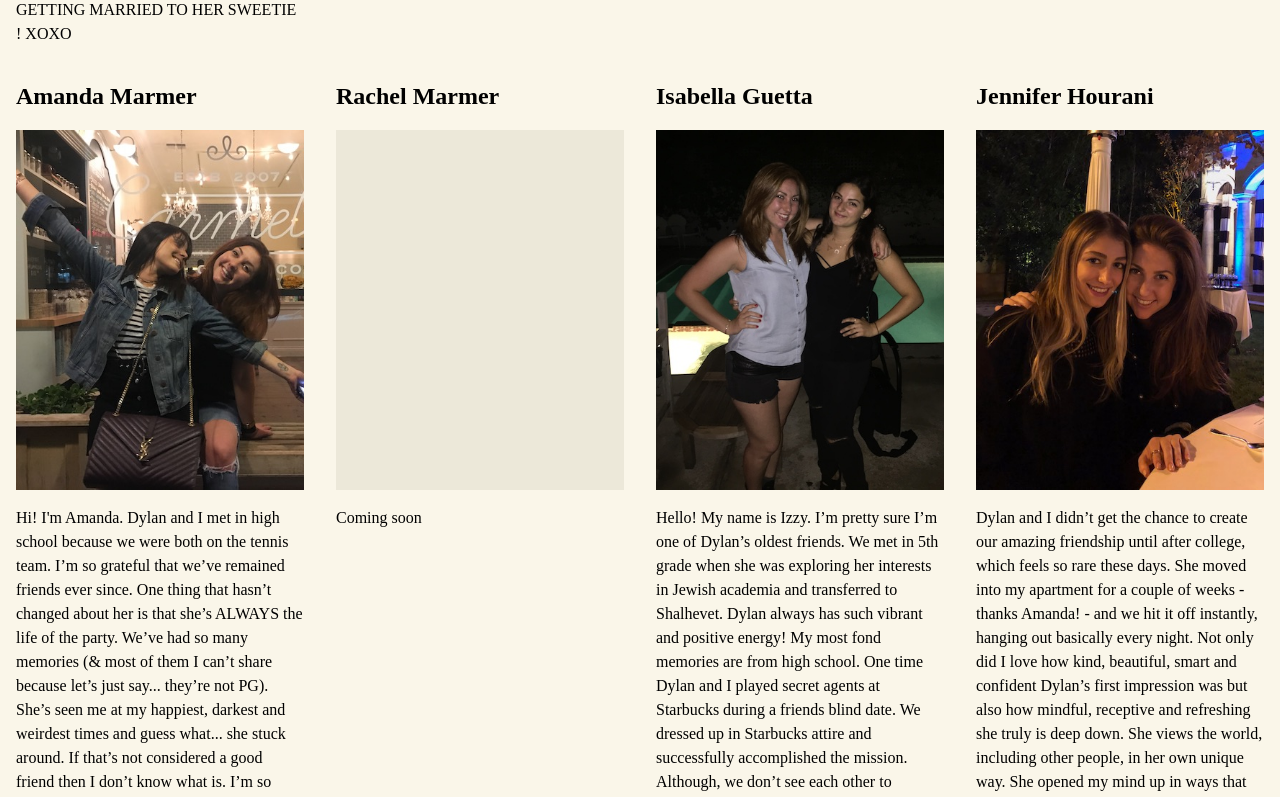
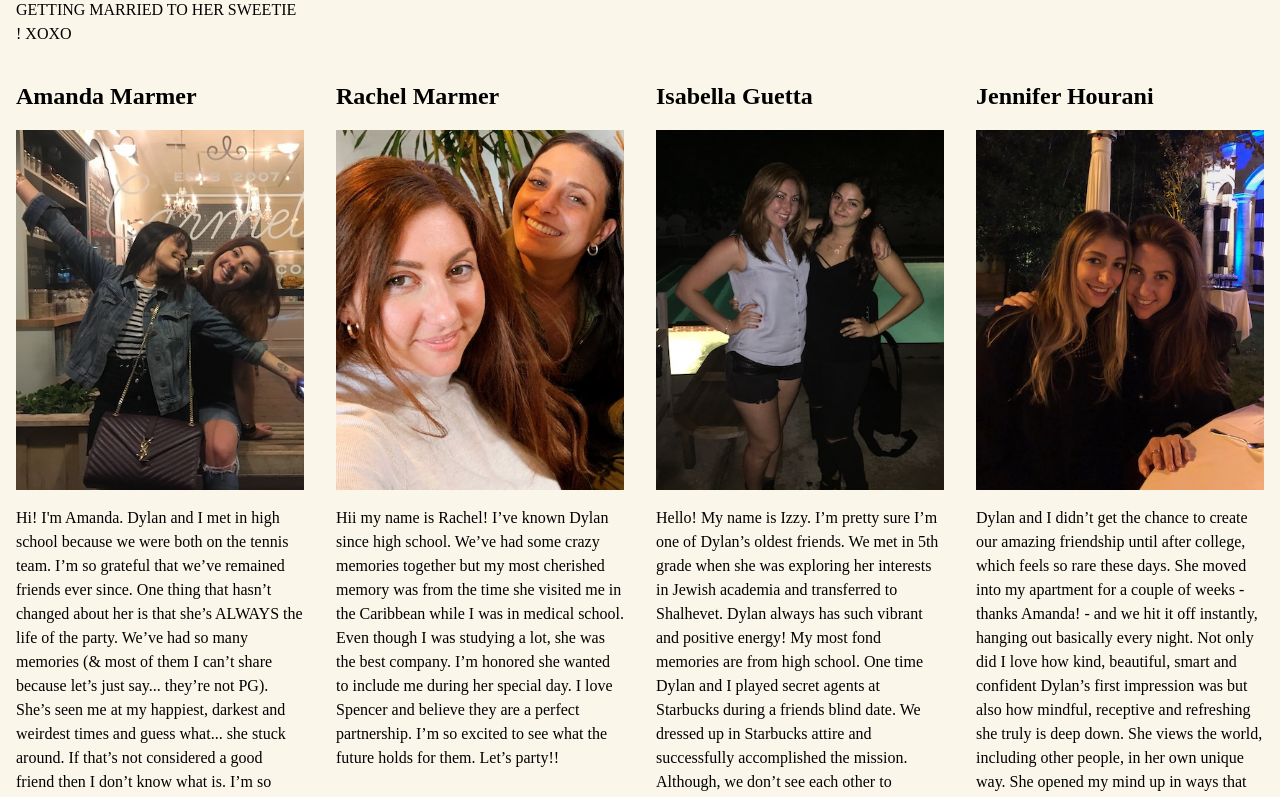
Before and after one commit to netspencer/dylanandspencer.wedding, a Next.js app: page /party in a window 1280 px wide. Shown: the part 1260-2057 px from the top of the page. Built offline with nearby package versions, Linux system fonts and the light colour scheme.

Commit message:
Add bio + photo for Rachel Marmer

```diff
--- a/components/WeddingParty.tsx
+++ b/components/WeddingParty.tsx
@@ -36,7 +36,11 @@ Quite frankly, Spen, I’m jealous."
         image="/people/amanda-marmer.jpg"
         bio="Hi! I'm Amanda. Dylan and I met in high school because we were both on the tennis team. I’m so grateful that we’ve remained friends ever since. One thing that hasn’t changed about her is that she’s ALWAYS the life of the party. We’ve had so many memories (& most of them I can’t share because let’s just say... they’re not PG). She’s seen me at my happiest, darkest and weirdest times and guess what... she stuck around. If that’s not considered a good friend then I don’t know what is. I’m so excited to welcome Spencer into the family and can’t wait for them to pop out babies. I love you Dylan and Spencer !!"
       />
-      <PartyMemberBio name="Rachel Marmer" bio="Coming soon" />
+      <PartyMemberBio
+        name="Rachel Marmer"
+        image="/people/rachel-marmer.jpg"
+        bio="Hii my name is Rachel! I’ve known Dylan since high school. We’ve had some crazy memories together but my most cherished memory was from the time she visited me in the Caribbean while I was in medical school. Even though I was studying a lot, she was the best company. I’m honored she wanted to include me during her special day. I love Spencer and believe they are a perfect partnership. I’m so excited to see what the future holds for them. Let’s party!!"
+      />
       <PartyMemberBio
         name="Isabella Guetta"
         image="/people/isabella-guetta.jpg"
```
Also changed, not shown: public/people/rachel-marmer.jpg (added).
